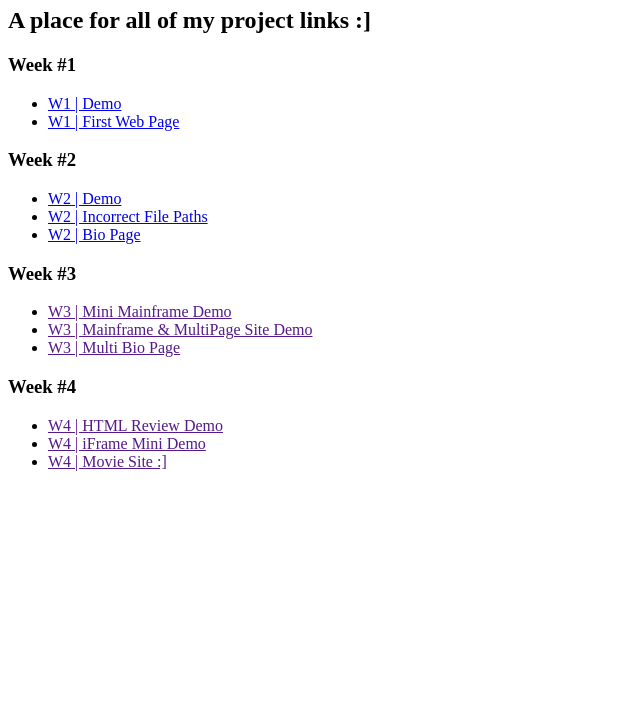
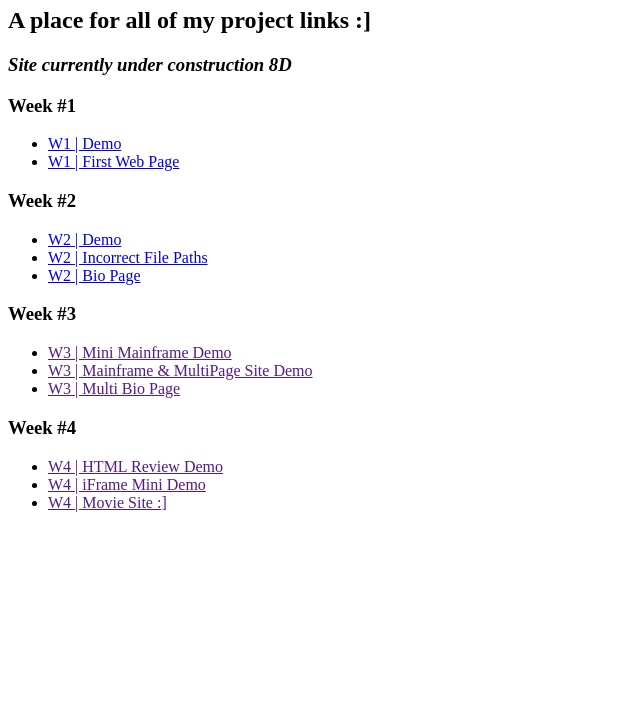
Before and after one commit to ktruchon/SE111_202420, a plain HTML site: page index.html in a window 1280 px wide. Shown: the part 73-800 px from the top of the page, without its empty margins (0-640 px from the left). Drawn offline with Linux system fonts and the light colour scheme.

Commit message:
Update index.html

```diff
--- a/index.html
+++ b/index.html
@@ -14,6 +14,7 @@
 
     <h1>Welcome to KT's Repo Index</h1>
     <h2>A place for all of my project links :]</h2>
+    <h3><i>Site currently under construction 8D</i></h3>
 
 
     <!--WEEK #1 Resources & Assignments-->
```
